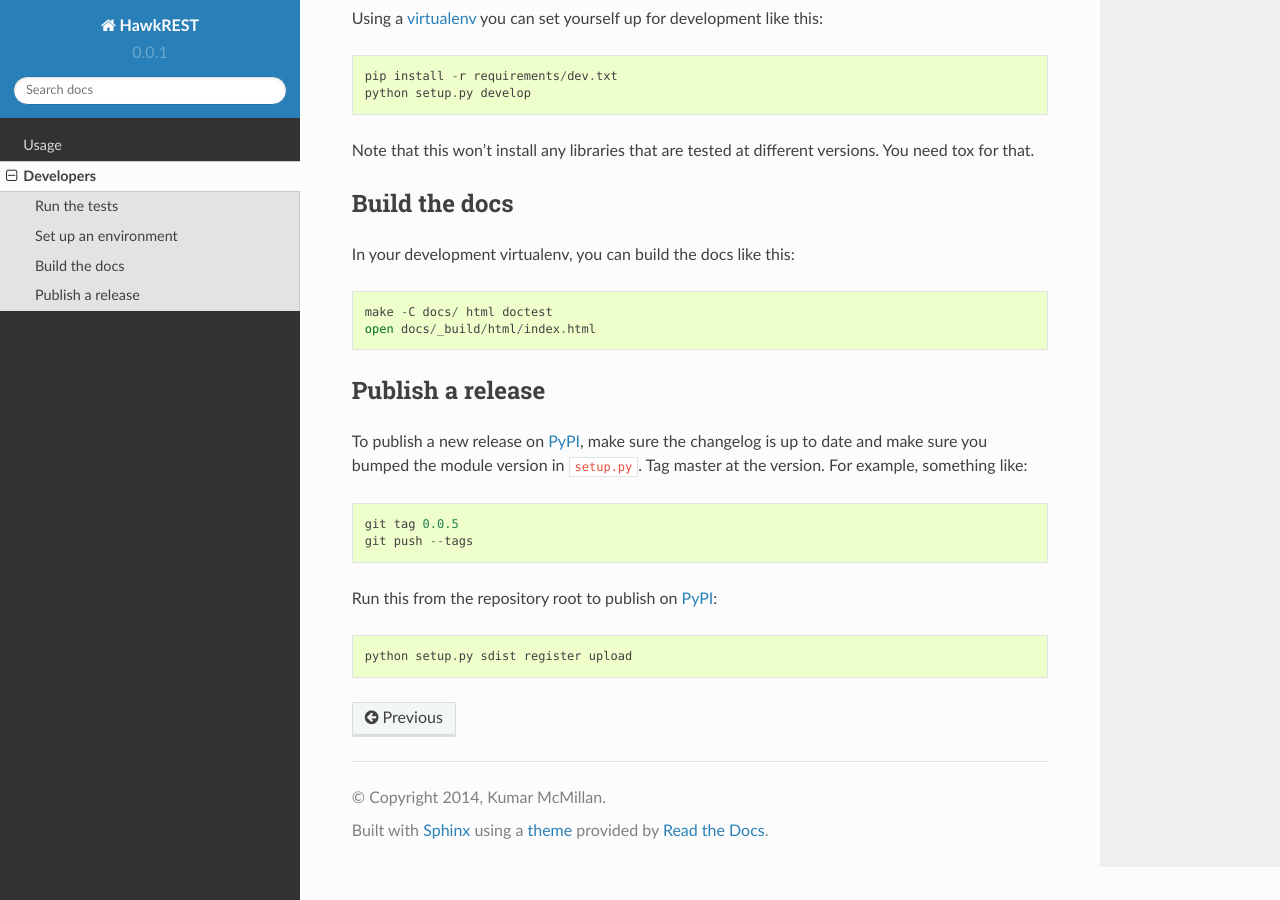
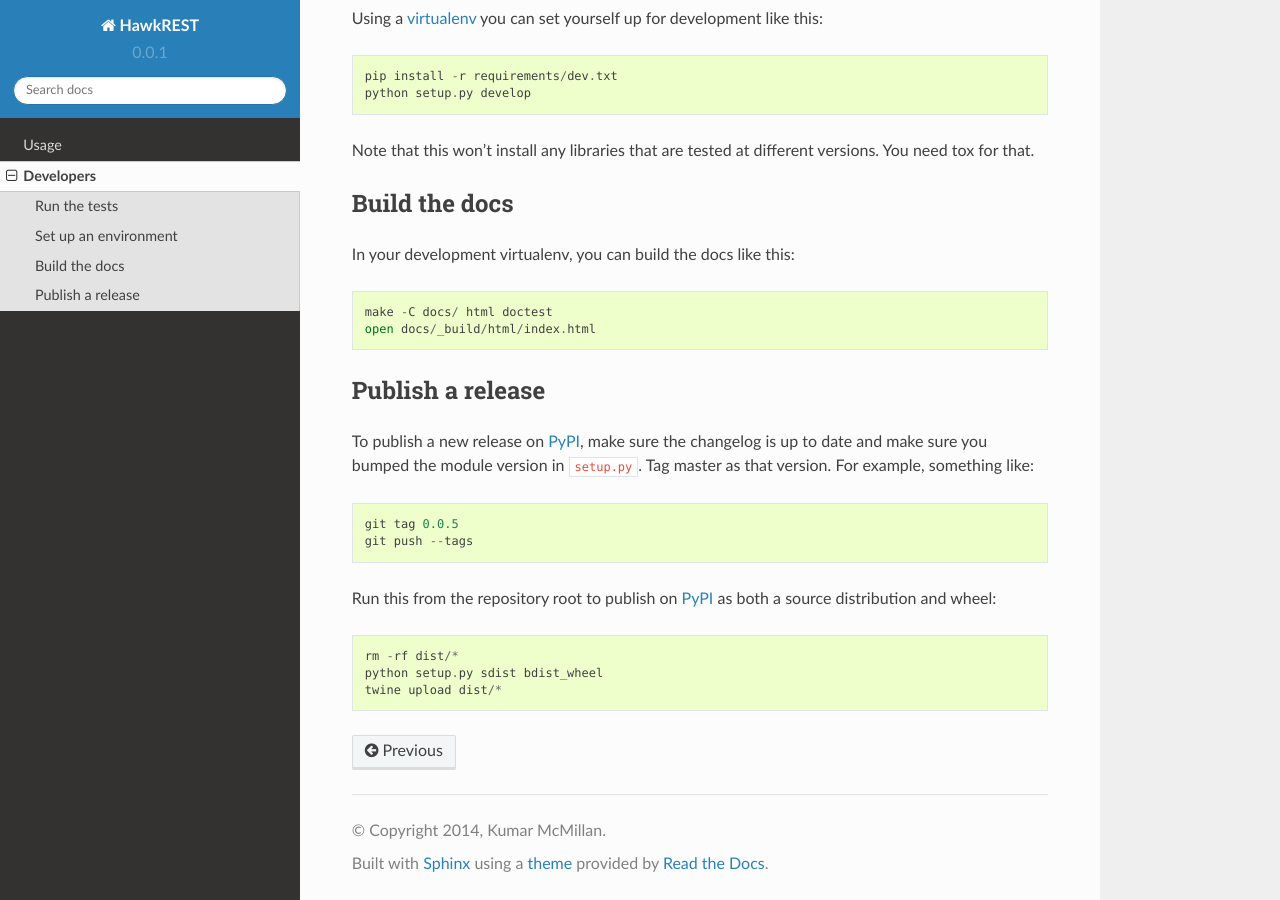
Before and after one commit to kumar303/hawkrest, a Sphinx documentation site: the page built from docs/developers.rst, in a window 1280 px wide and 900 px high, scrolled down 657 px. Built offline with Sphinx 7.4.7 and the Read the Docs theme 2.0.0, drawn with Linux system fonts in a browser that asks for light colours.

Commit message:
Update the publishing instructions to use twine and generate wheels
The official Python packaging guidelines recommend using twine:
http://python-packaging-user-guide.readthedocs.org/en/latest/distributing/#upload-your-distributions

This avoids sending passwords over HTTP (when using Python <2.7.9) and
has a few additional advantages:
https://github.com/pypa/twine#why-should-i-use-this

These instructions now also result in a wheel distribution being
generated and uploaded to PyPI alongside the source distribution, which
offers several advantages over it for compatible versions of pip:
http://python-packaging-user-guide.readthedocs.org/en/latest/distributing/#wheels

```diff
--- a/docs/developers.rst
+++ b/docs/developers.rst
@@ -43,14 +43,17 @@
 
 To publish a new release on `PyPI`_, make sure the changelog is up to date
 and make sure you bumped the module version in ``setup.py``. Tag master
-at the version. For example, something like::
+as that version. For example, something like::
 
     git tag 0.0.5
     git push --tags
 
-Run this from the repository root to publish on `PyPI`_::
+Run this from the repository root to publish on `PyPI`_ as both a source
+distribution and wheel::
 
-    python setup.py sdist register upload
+    rm -rf dist/*
+    python setup.py sdist bdist_wheel
+    twine upload dist/*
 
 
 .. _virtualenv: https://pypi.python.org/pypi/virtualenv
```
Also changed, not shown: 1 other file.
